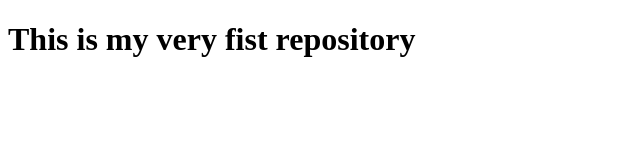
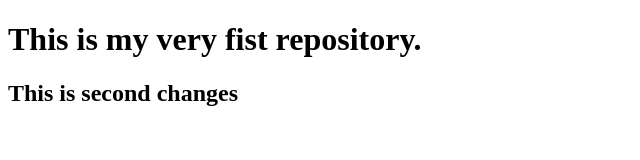
Before and after one commit to coder-rabbani/basic-repo, a plain HTML site: page index.html in a window 1280 px wide. Shown: the whole page, without its empty margins (0-640 px from the left). Drawn offline with Linux system fonts and the light colour scheme.

Commit message:
Second changes

```diff
--- a/index.html
+++ b/index.html
@@ -7,6 +7,7 @@
     <title>Basic Repo</title>
 </head>
 <body>
-    <h1>This is my very fist repository</h1>
+    <h1>This is my very fist repository. </h1>
+    <h2>This is second changes</h2>
 </body>
 </html>
```
